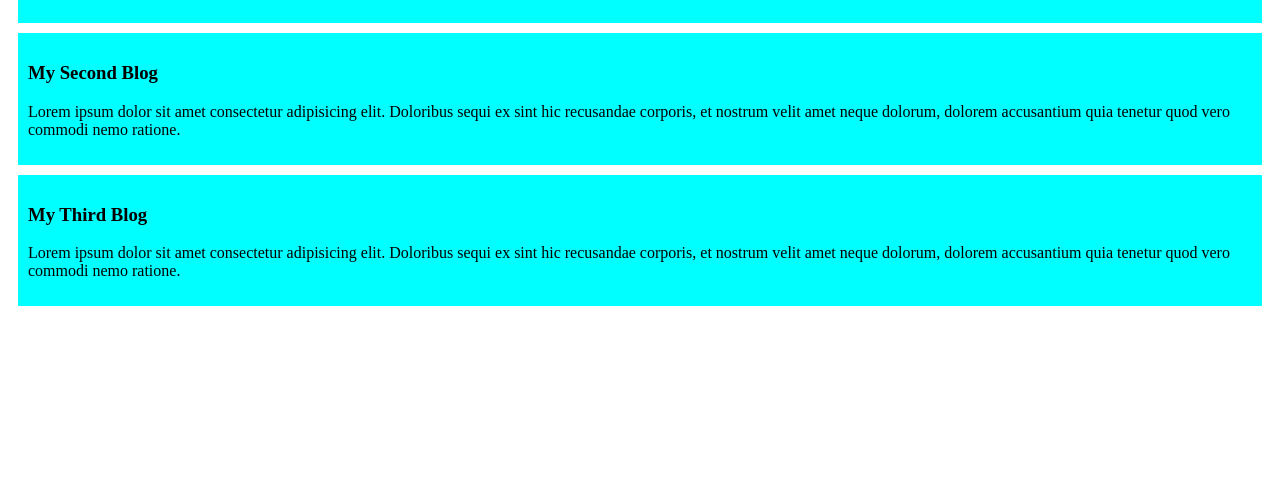
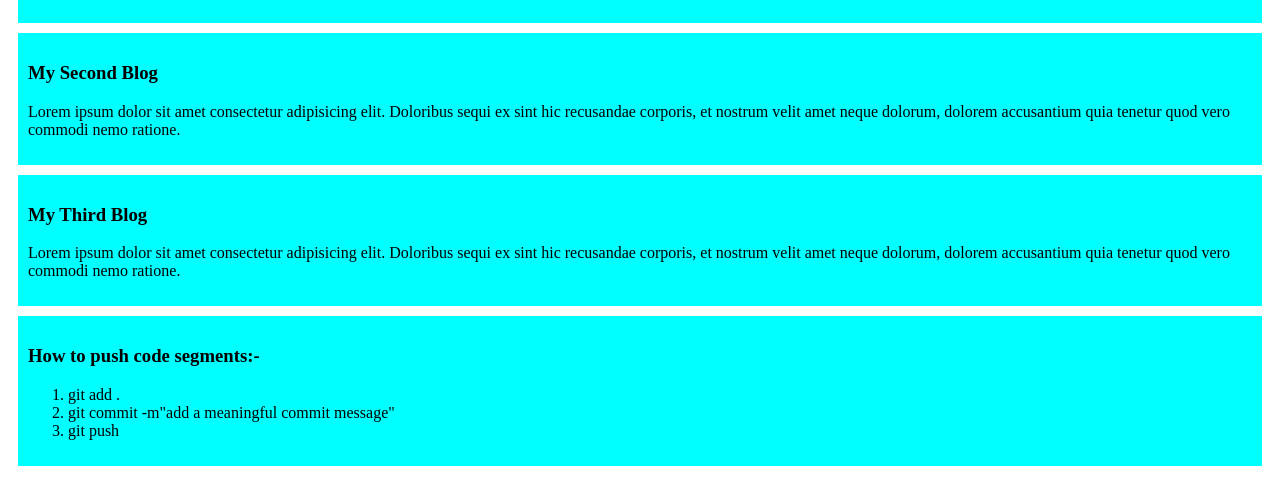
Before and after one commit to Hasan-Mahmud21/my_simple_website, a plain HTML site: page index.html in a window 1280 px wide. Shown: the part 118-622 px from the top of the page. Drawn offline with Linux system fonts and the light colour scheme.

Commit message:
added a list

```diff
--- a/index.html
+++ b/index.html
@@ -20,5 +20,15 @@
         <p>Lorem ipsum dolor sit amet consectetur adipisicing elit. Doloribus sequi ex sint hic recusandae corporis, et nostrum velit amet neque dolorum, dolorem accusantium quia tenetur quod vero commodi nemo ratione.</p>
     </div>
 
+    <div>
+        <h3>How to push code segments:-</h3>
+        <ol>
+            <li>git add .</li>
+            <li>git commit -m"add a meaningful commit message"</li>
+            <li>git push</li>
+        </ol>
+    </div>
+
+
 </body>
 </html>
```
